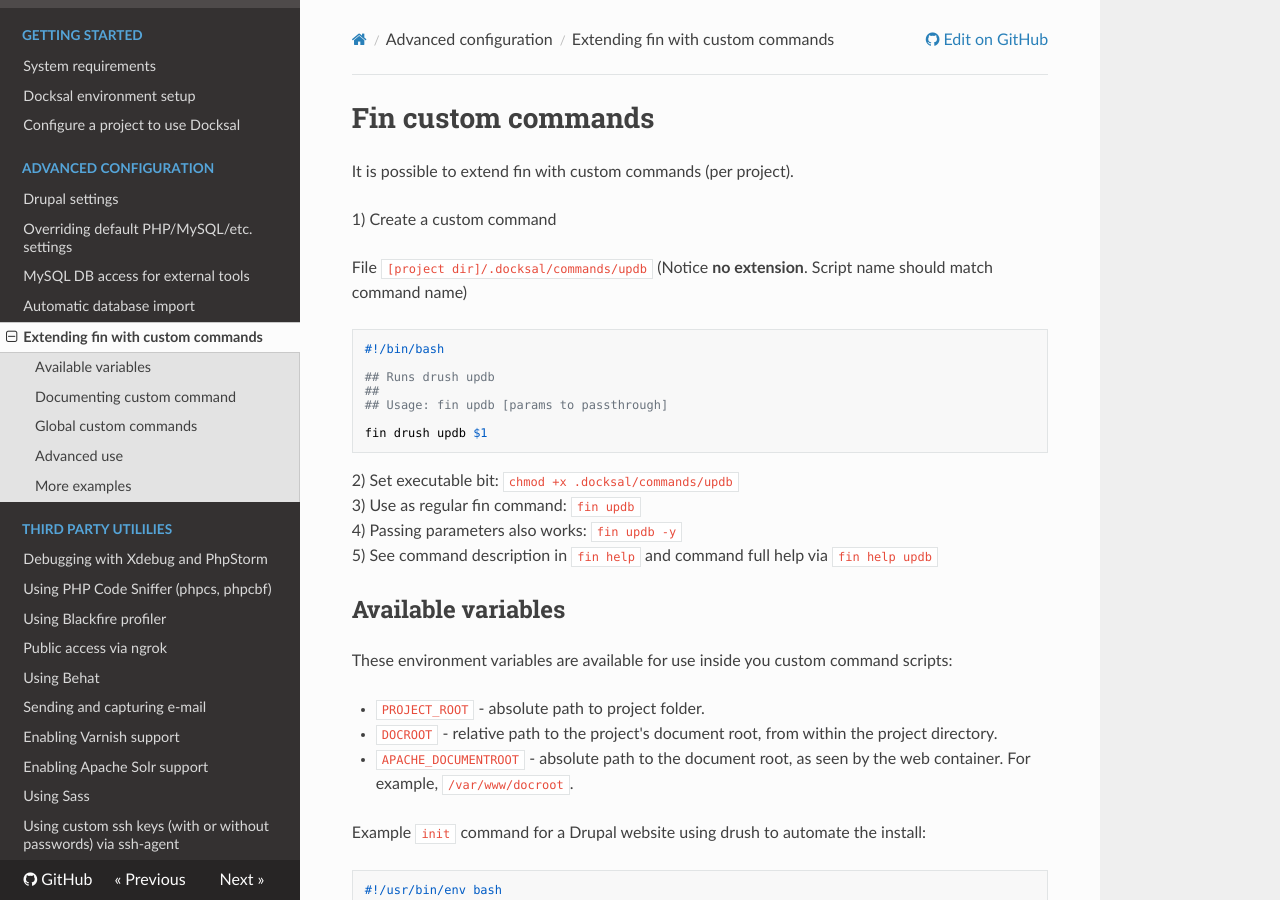
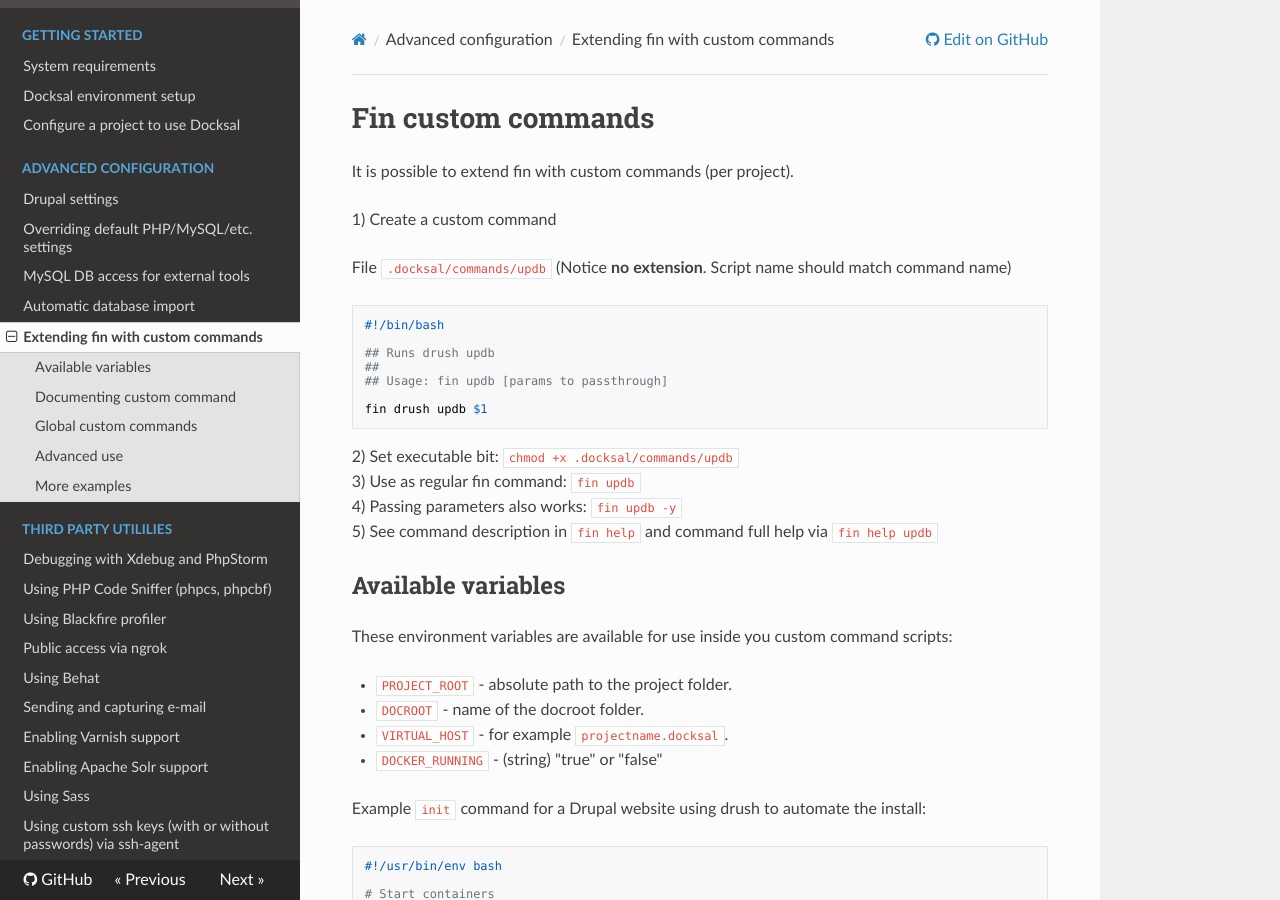
Before and after one commit to docksal/docksal, an MkDocs documentation site: the page built from docs/custom-commands.md, in a window 1280 px wide and 900 px high. Built offline with MkDocs 1.6.1, drawn with Linux system fonts in a browser that asks for light colours; nearby versions of some CDN libraries; old or Windows-style settings are respelled for this version of MkDocs.

Commit message:
Update custom-commands.md

````diff
--- a/docs/custom-commands.md
+++ b/docs/custom-commands.md
@@ -4,7 +4,7 @@ It is possible to extend fin with custom commands (per project).
 
 1) Create a custom command
 
-File `[project dir]/.docksal/commands/updb` (Notice **no extension**. Script name should match command name)
+File `.docksal/commands/updb` (Notice **no extension**. Script name should match command name)
 
 ```bash
 #!/bin/bash
@@ -25,10 +25,11 @@ fin drush updb $1
 
 These environment variables are available for use inside you custom command scripts:
 
-* `PROJECT_ROOT` - absolute path to project folder.
-* `DOCROOT` - relative path to the project's document root, from within the project directory.
-* `APACHE_DOCUMENTROOT` - absolute path to the document root, as seen by the web container. For
-example, `/var/www/docroot`.
+* `PROJECT_ROOT` - absolute path to the project folder.
+* `DOCROOT` - name of the docroot folder.
+* `VIRTUAL_HOST` - for example `projectname.docksal`.
+* `DOCKER_RUNNING` - (string) "true" or "false"
+
 
 Example `init` command for a Drupal website using drush to automate the install:
 
````
